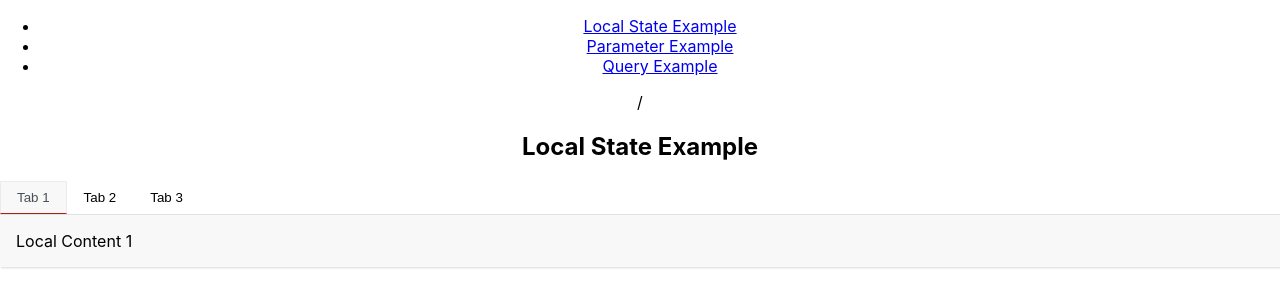
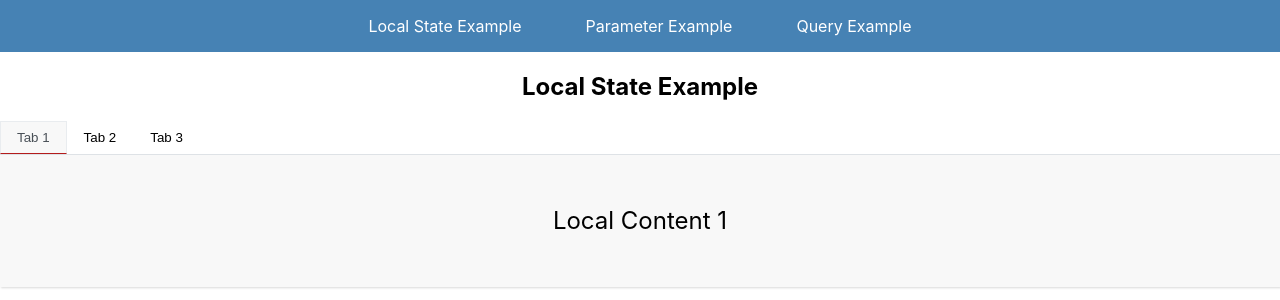
Before and after one commit to rockiger/location-aware-tabs, a React (Create React App) app: page / in a window 1280 px wide. Shown: the top 300 px of the page. Built offline with nearby package versions, Linux system fonts and the light colour scheme.

Commit message:
Make schöner.

```diff
--- a/src/App.tsx
+++ b/src/App.tsx
@@ -1,30 +1,19 @@
 import React from 'react'
 import { QueryClient, QueryClientProvider } from 'react-query'
-import {
-  BrowserRouter as Router,
-  Switch,
-  Route,
-  Link,
-  useLocation,
-} from 'react-router-dom'
+import { BrowserRouter as Router, Switch, Route, Link } from 'react-router-dom'
+import styled from 'styled-components/macro'
 import { LocalStateExample } from './views/LocalStateExample'
 import { ParameterExample } from './views/ParameterExample'
 import { QueryExample } from './views/QueryExample'
 
 import './App.css'
 
-export const LocationDisplay = () => {
-  const location = useLocation()
-
-  return <div data-testid="location-display">{location.pathname}</div>
-}
-
 function App() {
   return (
     <Router>
       <QueryClientProvider client={new QueryClient()}>
         <div className="App">
-          <nav>
+          <Navbar>
             <ul>
               <li>
                 <Link to="/">Local State Example</Link>
@@ -36,8 +25,7 @@ function App() {
                 <Link to="/query">Query Example</Link>
               </li>
             </ul>
-          </nav>
-          <LocationDisplay />
+          </Navbar>
           <Switch>
             <Route path="/param">
               <ParameterExample />
@@ -56,3 +44,30 @@ function App() {
 }
 
 export default App
+
+const Navbar = styled.nav`
+  & ul {
+    margin: 0;
+    padding: 1rem;
+    list-style-type: none;
+    text-align: center;
+    background-color: steelblue;
+  }
+
+  & ul li {
+    display: inline;
+    margin: 0 1rem;
+  }
+
+  & ul li a {
+    text-decoration: none;
+    padding: 1rem 1rem;
+    color: #fff;
+    background-color: steelblue;
+  }
+
+  & ul li a:hover {
+    color: steelblue;
+    background-color: #fff;
+  }
+`
--- a/src/components/Tabs/Tabs.tsx
+++ b/src/components/Tabs/Tabs.tsx
@@ -11,19 +11,46 @@ import {
 import { useTabs } from './useTabs'
 
 export type ITab = {
+  /**
+   * Name of the tab
+   */
   name: string
   id: number
+  /**
+   * The component to render in the tab panel.
+   */
   Component?: FC<{ id: number }>
 }
 
 export type ITabs = ITab[]
 
 type TabsProps = {
+  /**
+   * The part of the path before our parameter. Only need if
+   * parameter decides current tab.
+   */
   basePath?: string
+  /**
+   * Orientation of the tabs
+   */
   orientation?: 'horizontal' | 'vertical'
+  /**
+   * The search attribute for the current tab. Only needed if
+   * search query decides current tabs
+   */
   searchAttributeName?: string
+  /**
+   * The tabs for a single tab navigation.
+   * Needed for parameter or local state tab navigations.
+   */
   tabs?: ITabs
+  /**
+   * The tabs for multiple tab navigation on one page. Needed for search query.
+   */
   tabNavs?: ITabs[]
+  /**
+   * The type of tab navigation
+   */
   type?: 'parameter' | 'query'
 }
 
@@ -61,7 +88,7 @@ export const Tabs: FC<TabsProps> = (props) => {
         </>
       )
     }
-    const searchQuery = compileSearch(props?.tabNavs, search)
+    const searchQuery = compileSearch(props?.tabNavs || [], search)
     return (
       <Redirect to={{ pathname: location.pathname, search: searchQuery }} />
     )
@@ -70,21 +97,6 @@ export const Tabs: FC<TabsProps> = (props) => {
   }
 }
 export default Tabs
-
-function areAllNavsInSearch(navs, search) {
-  const searchParams = new window.URLSearchParams(search)
-  const navNames = navs.map((el, index) => `nav${index + 1}`)
-  const result = navNames.every((el) => searchParams.get(el))
-  return result
-}
-
-function compileSearch(navs, search) {
-  const searchParams = new window.URLSearchParams(search)
-  navs.forEach((tabs, index) =>
-    searchParams.set(`nav${index + 1}`, tabs[0]?.id || 1)
-  )
-  return `?${searchParams.toString()}`
-}
 
 export const RoutedTabs: FC<TabsProps> = ({
   basePath,
@@ -148,6 +160,37 @@ export const RoutedTabs: FC<TabsProps> = ({
   )
 }
 
+/**********
+ * Helper *
+ **********/
+
+/**
+ * Determines if all tab navigations are represented in the
+ * current search query.
+ */
+
+function areAllNavsInSearch(navs: ITabs[], search: string) {
+  const searchParams = new window.URLSearchParams(search)
+  const navNames = navs.map((el, index) => `nav${index + 1}`)
+  const result = navNames.every((el) => searchParams.get(el))
+  return result
+}
+
+/**
+ * Compiles a new query for the given tab navigations and the give
+ * search query.
+ */
+function compileSearch(navs: ITabs[], search: string) {
+  const searchParams = new window.URLSearchParams(search)
+  navs.forEach((tabs, index) =>
+    searchParams.set(`nav${index + 1}`, (tabs[0]?.id || 1).toString())
+  )
+  return `?${searchParams.toString()}`
+}
+
+/**
+ * Choose a default tab for the given parameters.
+ */
 function getDefaultTab(type, parameter, searchAttribute, tabs) {
   if (type === 'parameter') {
     return parameter || tabs[0]?.id || 1
@@ -157,7 +200,12 @@ function getDefaultTab(type, parameter, searchAttribute, tabs) {
   return tabs[0]?.id || 1
 }
 
+/*********************
+ * Styled Components *
+ *********************/
+
 const TabsComponent = styled.div`
+  padding-bottom: 2rem;
   &.vertical {
     display: flex;
     flex-wrap: wrap;
@@ -208,10 +256,15 @@ const Button = styled.button`
   }
 `
 const TabPanel = styled.div`
-  text-align: left;
-  padding: 1rem;
+  align-items: center;
   background-color: #f8f8f8;
   box-shadow: 1px 1px 2px rgb(204 204 204 / 75%);
+  display: flex;
+  font-size: 1.5rem;
+  justify-content: center;
+  min-height: 100px;
+  padding: 1rem;
+  text-align: left;
   &.vertical {
     flex: 1;
   }
--- a/src/components/Tabs/useTabs.ts
+++ b/src/components/Tabs/useTabs.ts
@@ -1,6 +1,10 @@
 import { useCallback, useState } from 'react'
 import { useHistory } from 'react-router-dom'
 
+/**
+ * React Hook based on useState, that changes the window location
+ * accordingly to the type of the tab navigation and to the current location.
+ */
 export function useTabs(
   defaultTabId = 1,
   options: {
--- a/src/views/ParameterExample.tsx
+++ b/src/views/ParameterExample.tsx
@@ -11,7 +11,7 @@ export function ParameterExample() {
     ).then((res) => res.json())
   )
 
-  if (isLoading) return <div>'Loading...'</div>
+  if (isLoading) return <h2>'Loading...'</h2>
 
   if (error) return <div>'An error has occurred: ' + error.message</div>
 
--- a/src/views/QueryExample.tsx
+++ b/src/views/QueryExample.tsx
@@ -10,7 +10,7 @@ export function QueryExample() {
     ).then((res) => res.json())
   )
 
-  if (isLoading) return <div>'Loading...'</div>
+  if (isLoading) return <h2>'Loading...'</h2>
 
   if (error) return <div>'An error has occurred: ' + error.message</div>
 
```
